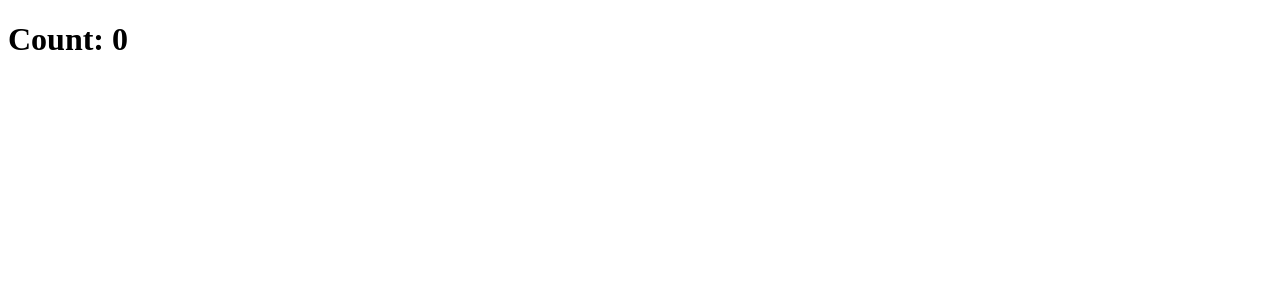
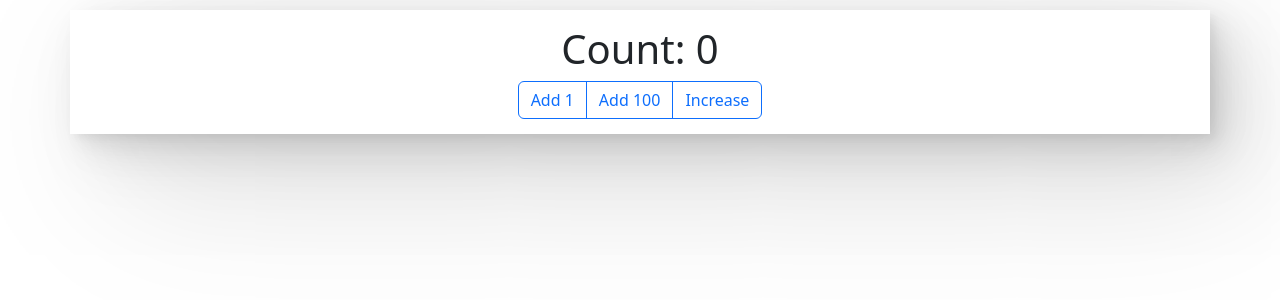
Before and after one commit to mate-academy/react_counter, a React (Create React App) app: page / in a window 1280 px wide. Shown: the top 300 px of the page. Built offline with nearby package versions, Linux system fonts and the light colour scheme; the HTML template or start-up script is replaced by a standard one.

Commit message:
Counter was added

```diff
--- a/package.json
+++ b/package.json
@@ -17,7 +17,7 @@
     "@mate-academy/cypress-tools": "^1.0.4",
     "@mate-academy/eslint-config-react": "*",
     "@mate-academy/eslint-config-react-typescript": "*",
-    "@mate-academy/scripts": "^1.2.1",
+    "@mate-academy/scripts": "^1.2.3",
     "@mate-academy/students-ts-config": "*",
     "@mate-academy/stylelint-config": "*",
     "@types/node": "^17.0.23",
--- a/public/index.html
+++ b/public/index.html
@@ -4,6 +4,8 @@
     <meta charset="utf-8" />
     <meta name="viewport" content="width=device-width, initial-scale=1" />
     <title>React App</title>
+    <link rel="stylesheet" href="	https://cdn.jsdelivr.net/npm/bootstrap@5.2.0-beta1/dist/css/bootstrap.min.css">
+    <script src="	https://cdn.jsdelivr.net/npm/bootstrap@5.2.0-beta1/dist/js/bootstrap.bundle.min.js"></script>
   </head>
   <body>
     <div id="root"></div>
--- a/src/App.scss
+++ b/src/App.scss
@@ -1 +1,16 @@
-// styles go here
+body {
+  margin: 10px;
+}
+
+.container {
+  display: flex;
+  flex-direction: column;
+  align-items: center;
+  margin: 0 auto;
+  padding: 15px;
+  box-shadow: 4.8px 4.8px 7.4px rgba(0, 0, 0, 0.04),
+    9.2px 9.2px 18.3px rgba(0, 0, 0, 0.05),
+    14px 14px 35.4px rgba(0, 0, 0, 0.07),
+    21.5px 21.5px 66.9px rgba(0, 0, 0, 0.09),
+    45px 45px 159px rgba(0, 0, 0, 0.15);
+}
--- a/src/App.tsx
+++ b/src/App.tsx
@@ -1,16 +1,71 @@
 import React from 'react';
+import { State } from './react-app-env';
+
 import './App.scss';
 
-class App extends React.Component {
-  addOne = () => {};
+class App extends React.Component<{}, State> {
+  state = {
+    count: 0,
+  };
 
-  add100 = () => {};
+  addOne = () => {
+    this.setState((state) => ({
+      count: state.count + 1,
+    }));
+  };
 
-  increase = () => {};
+  add100 = () => {
+    this.setState((state) => ({
+      count: state.count + 100,
+    }));
+  };
+
+  increase = () => {
+    this.addOne();
+
+    if (this.state.count % 5 === 0) {
+      this.add100();
+    }
+  };
 
   render() {
+    const { count } = this.state;
+    const { addOne, add100, increase } = this;
+
     return (
-      <h1>Count: 0</h1>
+      <div className="container">
+        <h1 className="container__title">{`Count: ${count}`}</h1>
+
+        <div
+          className="btn-group"
+          role="group"
+          aria-label="Basic mixed styles example"
+        >
+          <button
+            className="btn btn-outline-primary"
+            type="button"
+            onClick={addOne}
+          >
+            Add 1
+          </button>
+
+          <button
+            className="btn btn-outline-primary"
+            type="button"
+            onClick={add100}
+          >
+            Add 100
+          </button>
+
+          <button
+            className="btn btn-outline-primary"
+            type="button"
+            onClick={increase}
+          >
+            Increase
+          </button>
+        </div>
+      </div>
     );
   }
 }
--- a/src/react-app-env.d.ts
+++ b/src/react-app-env.d.ts
@@ -1 +1,5 @@
 /// <reference types="react-scripts" />
+
+export interface State {
+  count: number,
+}
```
Also changed, not shown: 1 other file (tests, documents, lock files or other folders).
